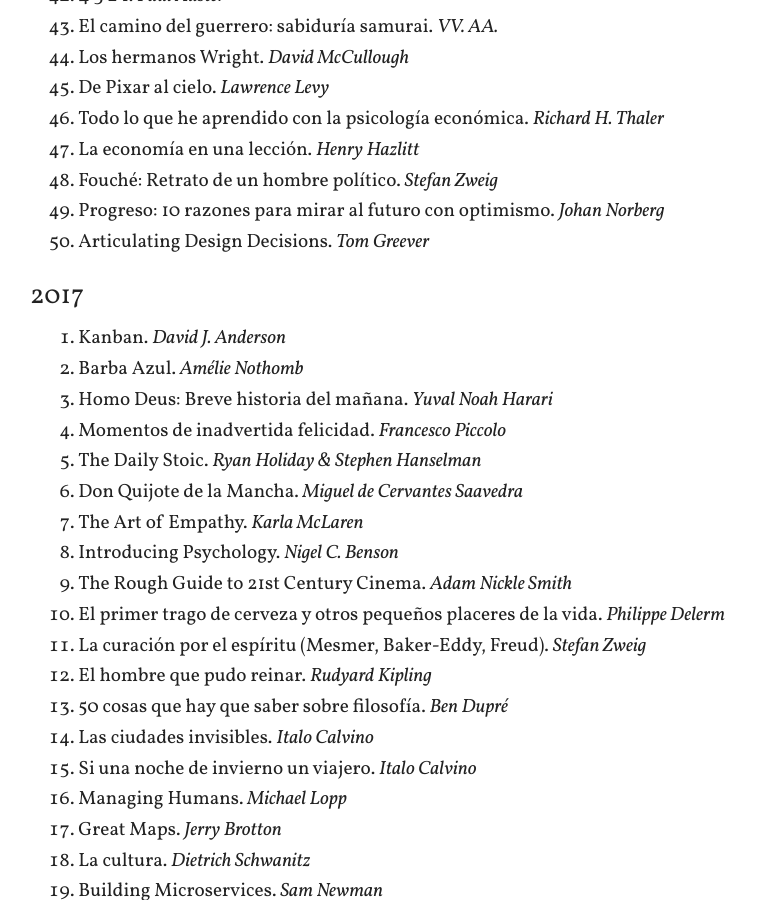
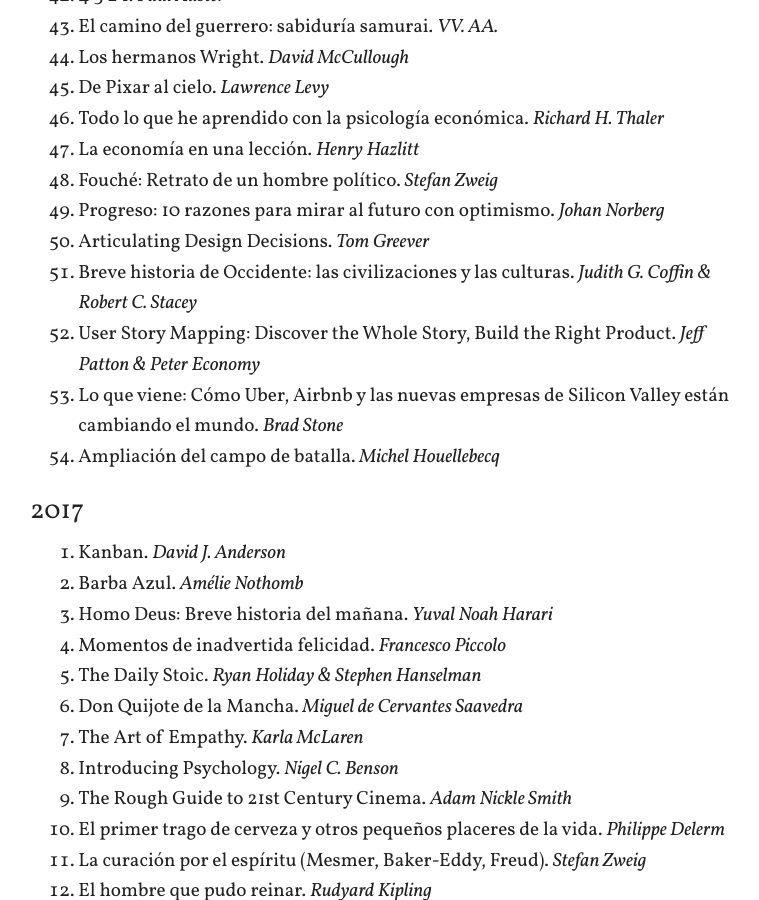
Before and after one commit to arturoherrero/arturoherrero.com, a Jekyll site: the page built from books.md, in a window 1280 px wide and 900 px high, scrolled down 1934 px. Shown: the whole window, without its empty margins (250-1009 px from the left). Built offline with Jekyll 4.4.1, drawn with Linux system fonts in a browser that asks for light colours.

Commit message:
Update books

```diff
--- a/books.md
+++ b/books.md
@@ -58,6 +58,10 @@
 48. Fouché: Retrato de un hombre político. *Stefan Zweig*
 49. Progreso: 10 razones para mirar al futuro con optimismo. *Johan Norberg*
 50. Articulating Design Decisions. *Tom Greever*
+51. Breve historia de Occidente: las civilizaciones y las culturas. *Judith G. Coffin & Robert C. Stacey*
+52. User Story Mapping: Discover the Whole Story, Build the Right Product. *Jeff Patton & Peter Economy*
+53. Lo que viene: Cómo Uber, Airbnb y las nuevas empresas de Silicon Valley están cambiando el mundo. *Brad Stone*
+54. Ampliación del campo de batalla. *Michel Houellebecq*
 
 
 ### 2017
```
